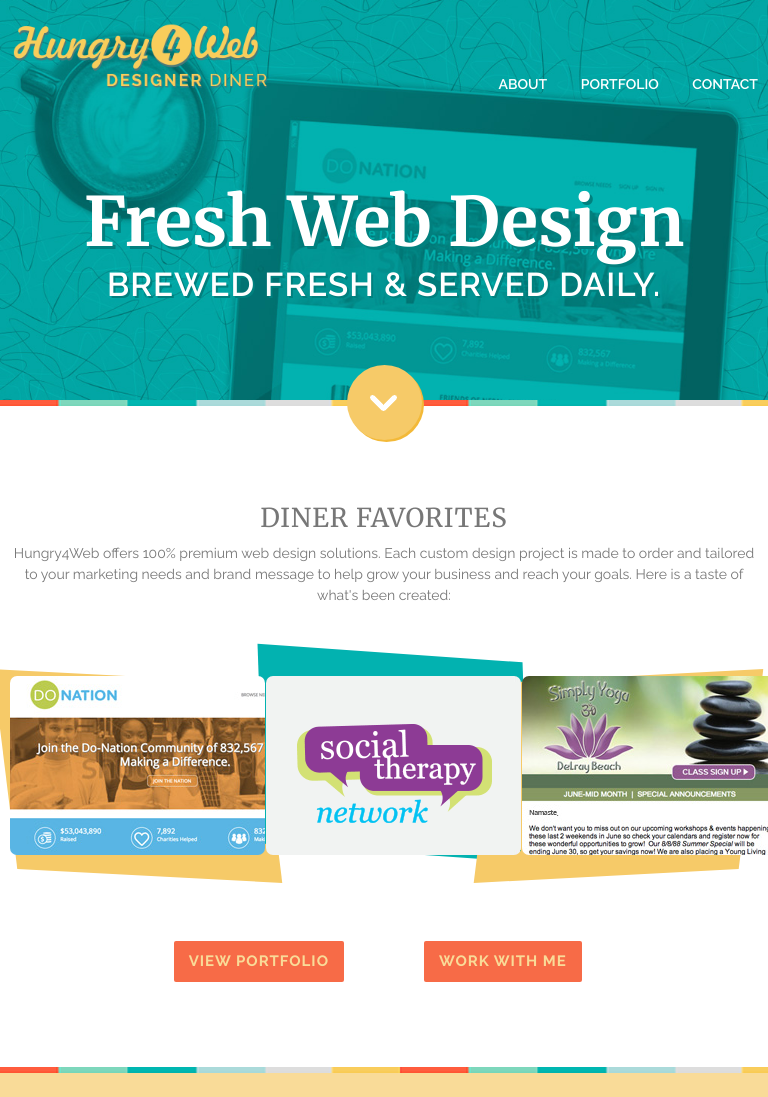
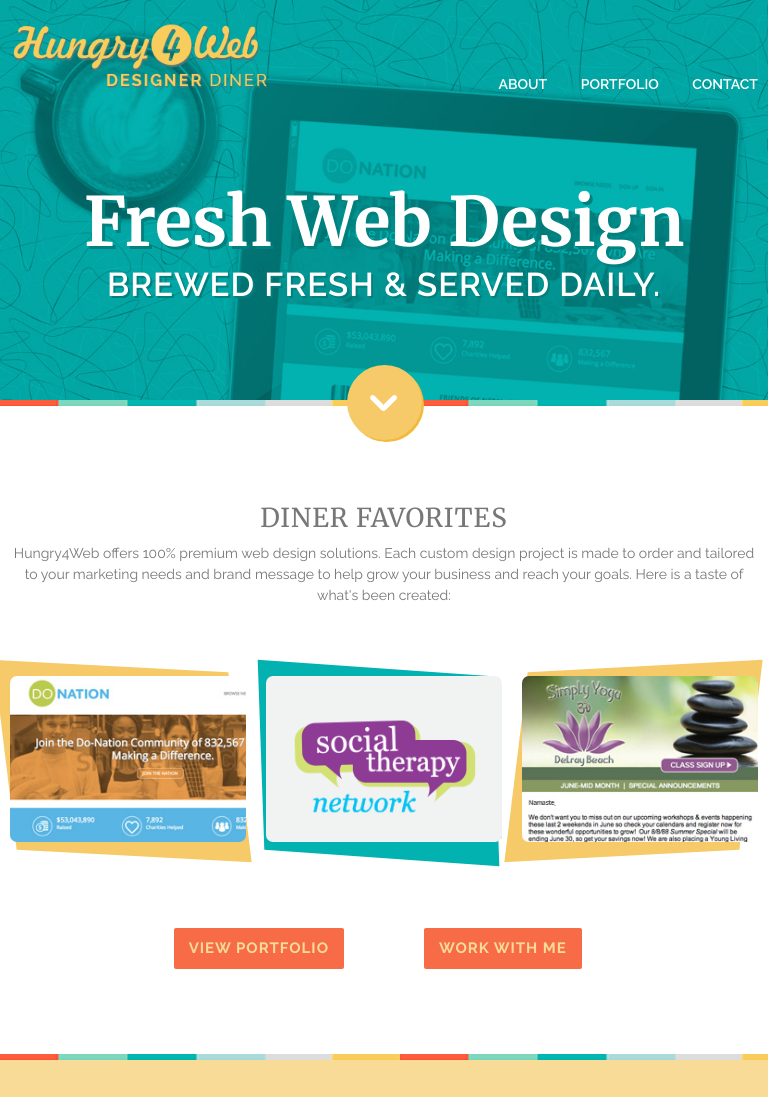
Before and after one commit to hungry4web/portfolio, a website: page index.html in a window 768 px wide. Shown: the top 1097 px of the page. Drawn offline with Linux system fonts and the light colour scheme.

Commit message:
fixed breakpoints on favs on hp

```diff
--- a/index.html
+++ b/index.html
@@ -88,7 +88,7 @@
 <!-- CS ONE -->
     <div class="one-third column feature-block-1">
         <div class="top-block">
-        <img src="images/case-study-photo-1.jpg" alt="website design">
+        <img class="scale-with-grid" src="images/case-study-photo-1.jpg" alt="website design">
         </div>
       <div class="back-block-1">
         <div class="inner-back-block-1 body-white">
@@ -102,7 +102,7 @@
 <!-- CS TWO -->
       <div class="one-third column feature-block-2">
         <div class="top-block">
-        <img src="images/case-study-photo-2.png" alt="logo design">
+        <img class="scale-with-grid" src="images/case-study-photo-2.png" alt="logo design">
         </div>
       <div class="back-block-2">
         <div class="inner-back-block-2 body-white">
@@ -116,7 +116,7 @@
 <!-- CS THREE -->
       <div class="one-third column feature-block-3">
         <div class="top-block">
-        <img src="images/case-study-photo-3.jpg" alt="email design">
+        <img  class="scale-with-grid" src="images/case-study-photo-3.jpg" alt="email design">
         </div>
       <div class="back-block-3">
         <div class="inner-back-block-3 body-white">
--- a/sass/_hp-content.scss
+++ b/sass/_hp-content.scss
@@ -95,8 +95,12 @@
     border-radius: $border-radius;
     @media only screen and (max-width: 479px) {
        margin:20px;
-    }
+     }
+     @media only screen and (min-width: 480px) and (max-width: 767px) {
+      margin-bottom:40px;
+     }
   }
+
 
   h5{ font-family: $raleway; }
 
@@ -120,7 +124,15 @@
     top: 0;
     width: 265px;
     z-index: 2;
+@media only screen and (min-width: 480px) and (max-width: 767px) {
+left: 50px;
+}
 
+@media only screen and (min-width: 768px) and (max-width: 959px) {
+  width:235px;
+   height:190px;
+  top: -10px;
+}
     &:hover{
       z-index: 4;
       color: #fff;
@@ -158,6 +170,9 @@
     @media only screen and (max-width: 479px) {
        margin:0px;
     }
+    @media only screen and (min-width: 480px) and (max-width: 767px) {
+      margin-bottom:40px;
+     }
   }
 
   h5{ font-family: $raleway; }
@@ -184,6 +199,17 @@
     top: -5px;
     width: 265px;
     z-index: 2;
+
+    @media only screen and (min-width: 480px) and (max-width: 767px) {
+left: 65px;
+top:12px;
+}
+
+@media only screen and (min-width: 768px) and (max-width: 959px) {
+  width:235px;
+  height:190px;
+  top: 10px;
+}
 
     &:hover{
       z-index: 4;
@@ -239,6 +265,16 @@
     top: 0;
     width: 265px;
     z-index: 2;
+
+    @media only screen and (min-width: 480px) and (max-width: 767px) {
+right: 65px;
+}
+
+@media only screen and (min-width: 768px) and (max-width: 959px) {
+  width:235px;
+  height:190px;
+  top: -10px;
+}
 
     &:hover{
       z-index: 4;
```
Also changed, not shown: stylesheets/hfw-layout.css.
